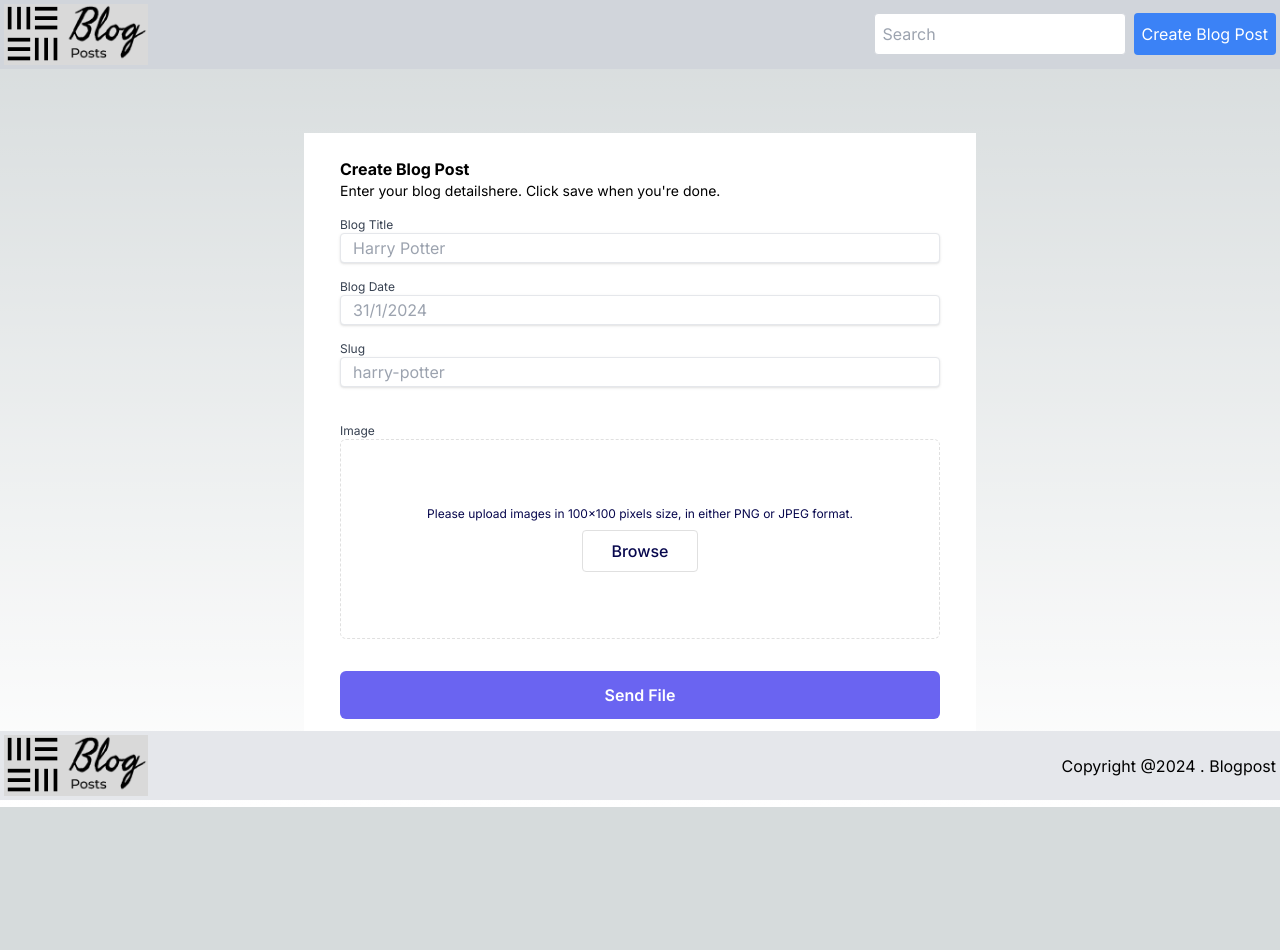
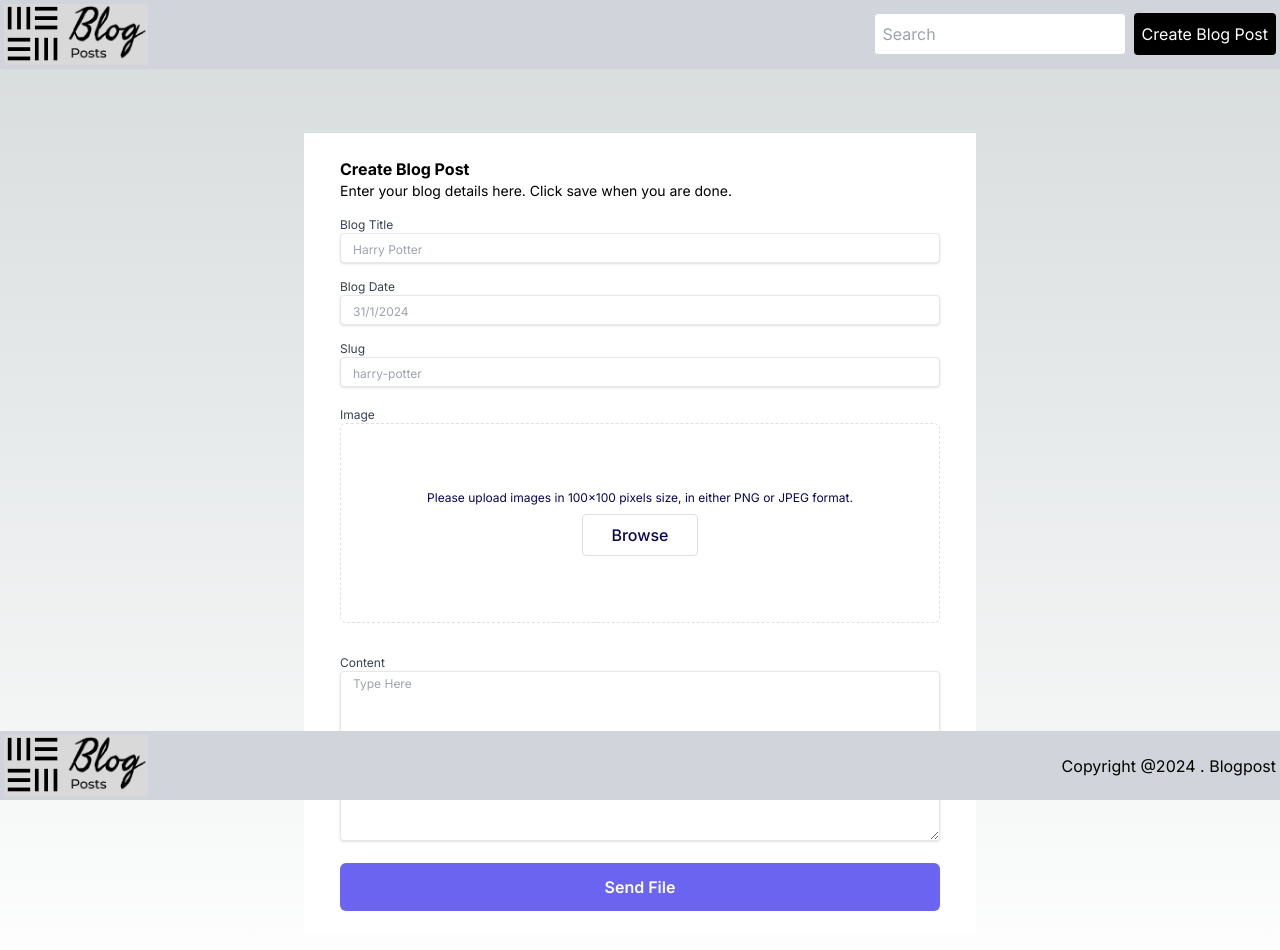
Before and after one commit to chess254/technoprise-blog-app, a Next.js app: page /create in a window 1280 px wide. Shown: the top 950 px of the page. Before the commit the page ends 807 px from the top, so only its background shows below. Built offline with nearby package versions, Linux system fonts and the light colour scheme.

Commit message:
functionality

```diff
--- a/app/Footer.tsx
+++ b/app/Footer.tsx
@@ -3,13 +3,15 @@ import Image from "next/image";
 import Link from "next/link";
 function Footer() {
   return (
-    <footer className="bg-gray-200 p-1 flex justify-between items-center fixed bottom-0 w-full z-50">
+    <footer className="bg-gray-300 p-1 flex justify-between items-center fixed bottom-0 w-full z-50">
+      <Link href={`/`}>
         <Image
           src="/bloglogo.png"
           width={144}
           height={57}
           alt="Picture of the author"
         />
+      </Link>
       <div className="text-black">Copyright @2024 . Blogpost</div>
     </footer>
   );
--- a/app/Header.tsx
+++ b/app/Header.tsx
@@ -5,12 +5,14 @@ function Header() {
   return (
     <header className="bg-gray-300 p-1 flex justify-between items-center">
       {/* <div className="text-xl">Logo</div> */}
+      <Link href={`/`}>
         <Image
           src="/bloglogo.png"
           width={144}
           height={57}
           alt="Picture of the author"
         />
+      </Link>
       <div className="flex">
         <input
           type="text"
@@ -18,7 +20,7 @@ function Header() {
           className="p-2 mr-2 border border-gray-300 rounded text-black"
           aria-label="Search"
         />
-        <button className="p-2 bg-blue-500 text-white rounded">
+        <button className="p-2 bg-black text-white rounded">
           <Link href={`/create`}>Create Blog Post</Link>
         </button>
       </div>
--- /dev/null
+++ b/app/blogData.js
@@ -0,0 +1,19 @@
+// blogData.js
+const blogData = [
+  {
+    title: "Sample Blog Post 1",
+    date: "March 17, 2024",
+    slug: "sample-blog-post-1",
+    content: "Lorem ipsum dolor sit amet, consectetur adipiscing elit....",
+    image: "http://unsplash.com/",
+  },
+  {
+    title: "Sample Blog Post 2",
+    date: "March 16, 2024",
+    slug: "sample-blog-post-2",
+    content: "Pellentesque habitant morbi tristique senectus et netus et...",
+    image: "http://unsplash.com/",
+  },
+];
+
+export default blogData;
--- a/app/create/page.tsx
+++ b/app/create/page.tsx
@@ -16,7 +16,7 @@ export default function Posts() {
               <div className="mb-5">
                 <p className="text-black font-bold">Create Blog Post</p>
                 <p className="text-black text-sm">
-                  Enter your blog detailshere. Click save when you're done.
+                  Enter your blog details here. Click save when you are done.
                 </p>
                 <div className="my-4">
                   <label
@@ -26,7 +26,7 @@ export default function Posts() {
                     Blog Title
                   </label>
                   <input
-                    className="shadow appearance-none border rounded w-full py-1 px-3 text-gray-700 leading-tight focus:outline-none focus:shadow-outline"
+                    className="placeholder:text-xs shadow appearance-none border rounded w-full py-1 px-3 text-gray-700 leading-tight focus:outline-none focus:shadow-outline"
                     id="username"
                     type="text"
                     placeholder="Harry Potter"
@@ -40,7 +40,7 @@ export default function Posts() {
                     Blog Date
                   </label>
                   <input
-                    className="shadow appearance-none border rounded w-full py-1 px-3 text-gray-700 leading-tight focus:outline-none focus:shadow-outline"
+                    className="placeholder:text-xs shadow appearance-none border rounded w-full py-1 px-3 text-gray-700 leading-tight focus:outline-none focus:shadow-outline"
                     id="date"
                     type="text"
                     placeholder="31/1/2024"
@@ -54,7 +54,7 @@ export default function Posts() {
                     Slug
                   </label>
                   <input
-                    className="shadow appearance-none border rounded w-full py-1 px-3 text-gray-700 leading-tight focus:outline-none focus:shadow-outline"
+                    className="placeholder:text-xs shadow appearance-none border rounded w-full py-1 px-3 text-gray-700 leading-tight focus:outline-none focus:shadow-outline"
                     id="slug"
                     type="text"
                     placeholder="harry-potter"
@@ -62,7 +62,7 @@ export default function Posts() {
                 </div>
               </div>
 
-              <div className="mb-6 pt-4">
+              <div className="mb-4">
                 <label className="mb-0 block text-xs text-gray-700">
                   Image
                 </label>
@@ -90,6 +90,20 @@ export default function Posts() {
                     </div>
                   </label>
                 </div>
+                <div className="my-4">
+                  <label
+                    className="block text-gray-700 text-xs mb-0"
+                    htmlFor="content"
+                  >
+                    Content
+                  </label>
+                  <textarea
+                    className="placeholder:text-xs shadow appearance-none border rounded w-full py-1 px-3 text-gray-700 leading-tight focus:outline-none focus:shadow-outline"
+                    id="content"
+                    rows={8}
+                    placeholder="Type Here"
+                  />
+                </div>
               </div>
 
               <div>
```
Lines whose indentation alone changed are shown as unchanged.
